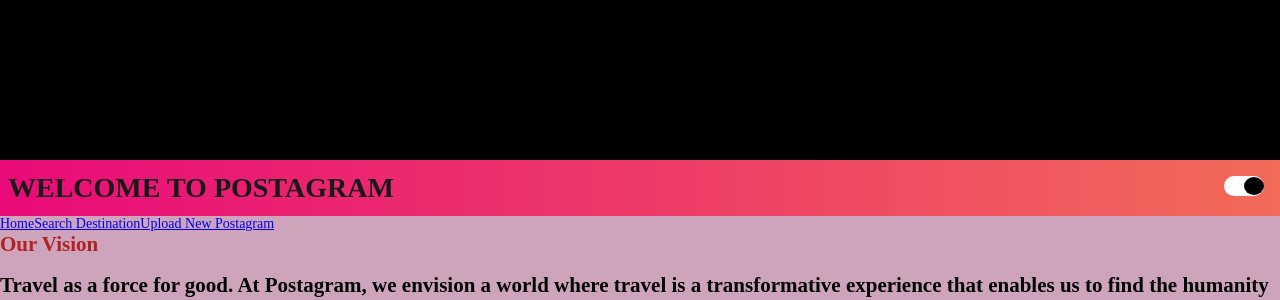
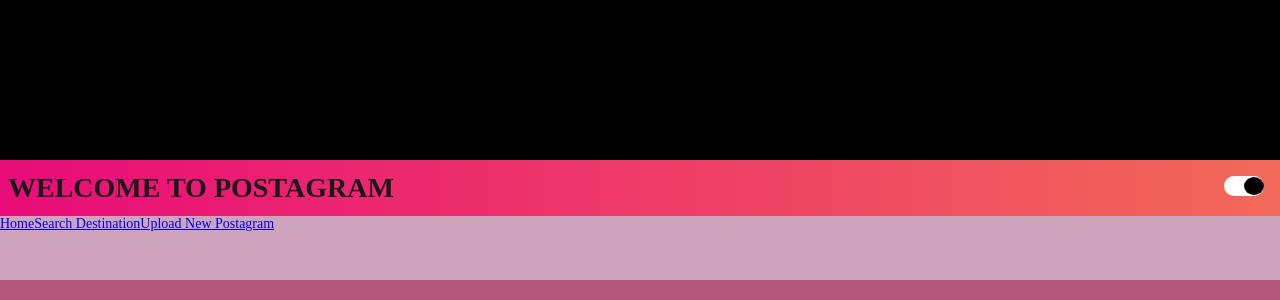
Before and after one commit to janicera2880/postagram, a React (Create React App) app: page /postcardform in a window 1280 px wide. Shown: the part 640-940 px from the top of the page. Built offline with nearby package versions, Linux system fonts and the light colour scheme; data requests are answered from the project's data file.

Commit message:
Fix the spacing between forms for upload form.

```diff
--- a/src/components/App.js
+++ b/src/components/App.js
@@ -37,15 +37,14 @@ function App() {
         <main className={isDarkMode ? "dark-mode" : ""}></main>
 
           <Header isDarkMode={isDarkMode} onToggleDarkMode={setIsDarkMode} />
+          <NavBar />
 
-          <NavBar />
-          <Home />
           <Switch>
         <Route exact path="/postcards">
           <PostcardPage />
         </Route>
         <Route path="/postcardform">
-        <PostcardForm uploadPostcards={onAddPostcards}/>
+          <PostcardForm uploadPostcards={onAddPostcards}/>
         </Route>
         <Route exact path="/">
           <Home />
@@ -53,7 +52,7 @@ function App() {
         <Route path="*">
           <h1>404</h1>
         </Route>
-      </Switch>
+        </Switch>
 
 
          <Footer />
```
Also changed, not shown: src/components/PostcardForm.js (+8 -0 lines).
